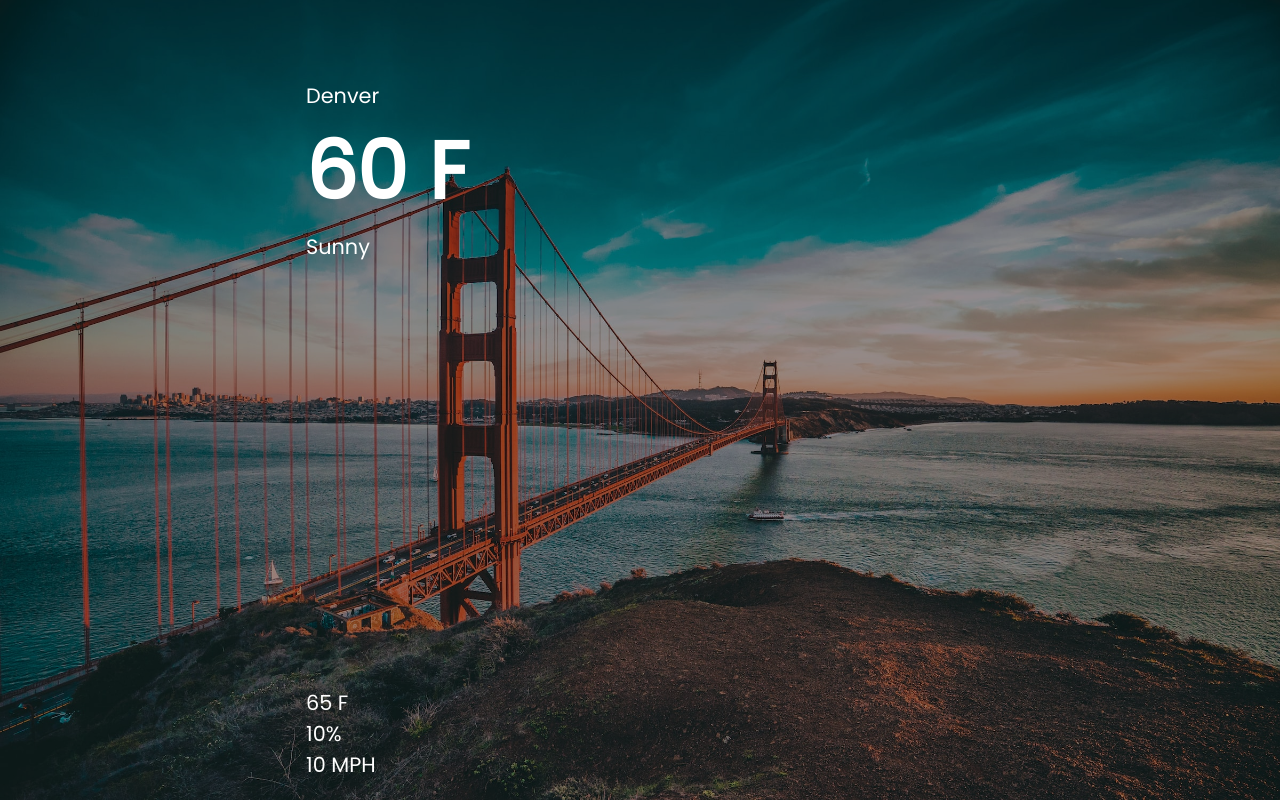
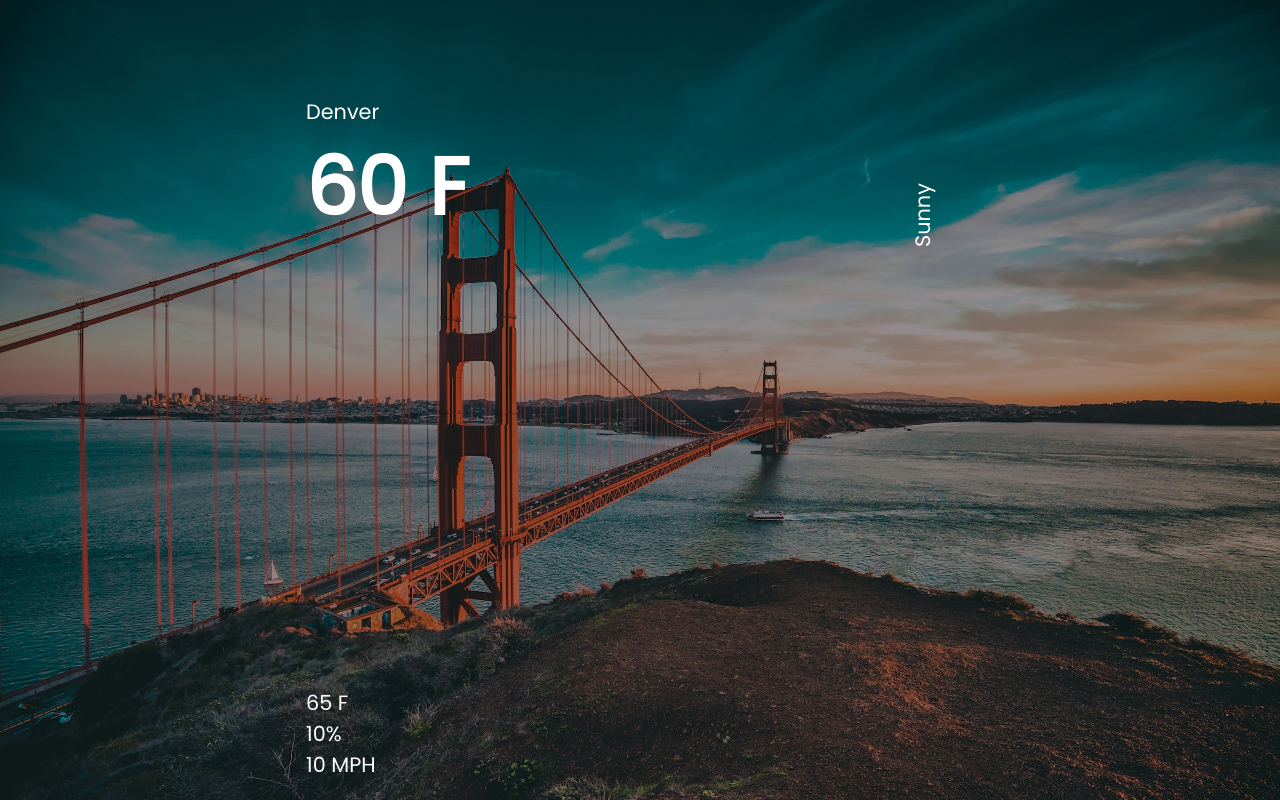
Before and after one commit to koller-m/weather-app-react, a React (Create React App) app: page / in a window 1280 px wide. Built offline with nearby package versions, Linux system fonts and the light colour scheme.

Commit message:
Rotate description class to align vertically

```diff
--- a/src/index.css
+++ b/src/index.css
@@ -47,3 +47,15 @@ p {
   flex-direction: column;
   justify-content: space-between;
 }
+
+.App .top {
+  width: 100%;
+  margin: 1rem auto;
+}
+
+.App .description {
+  position: relative;
+  right: -90%;
+  transform-origin: 0 0;
+  transform: rotate(270deg);
+}
```
